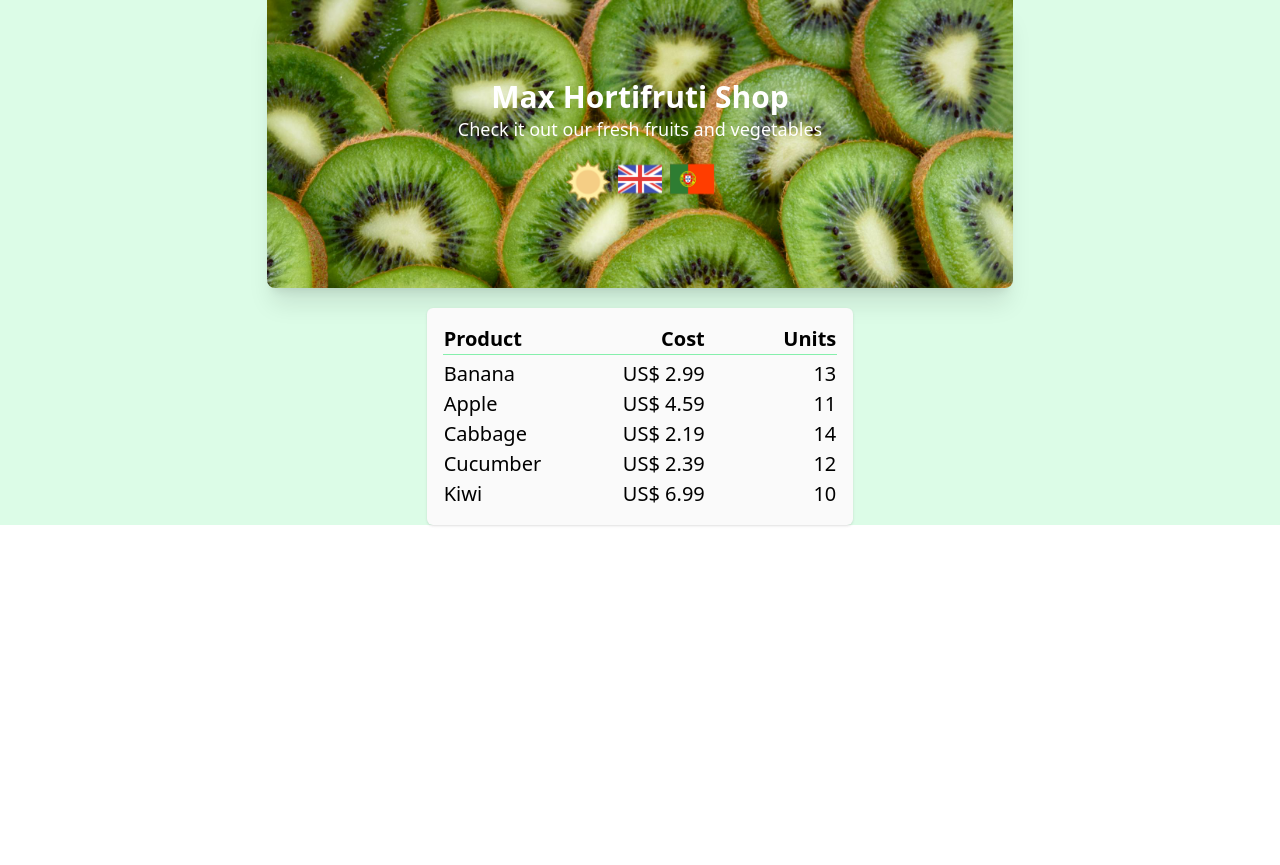
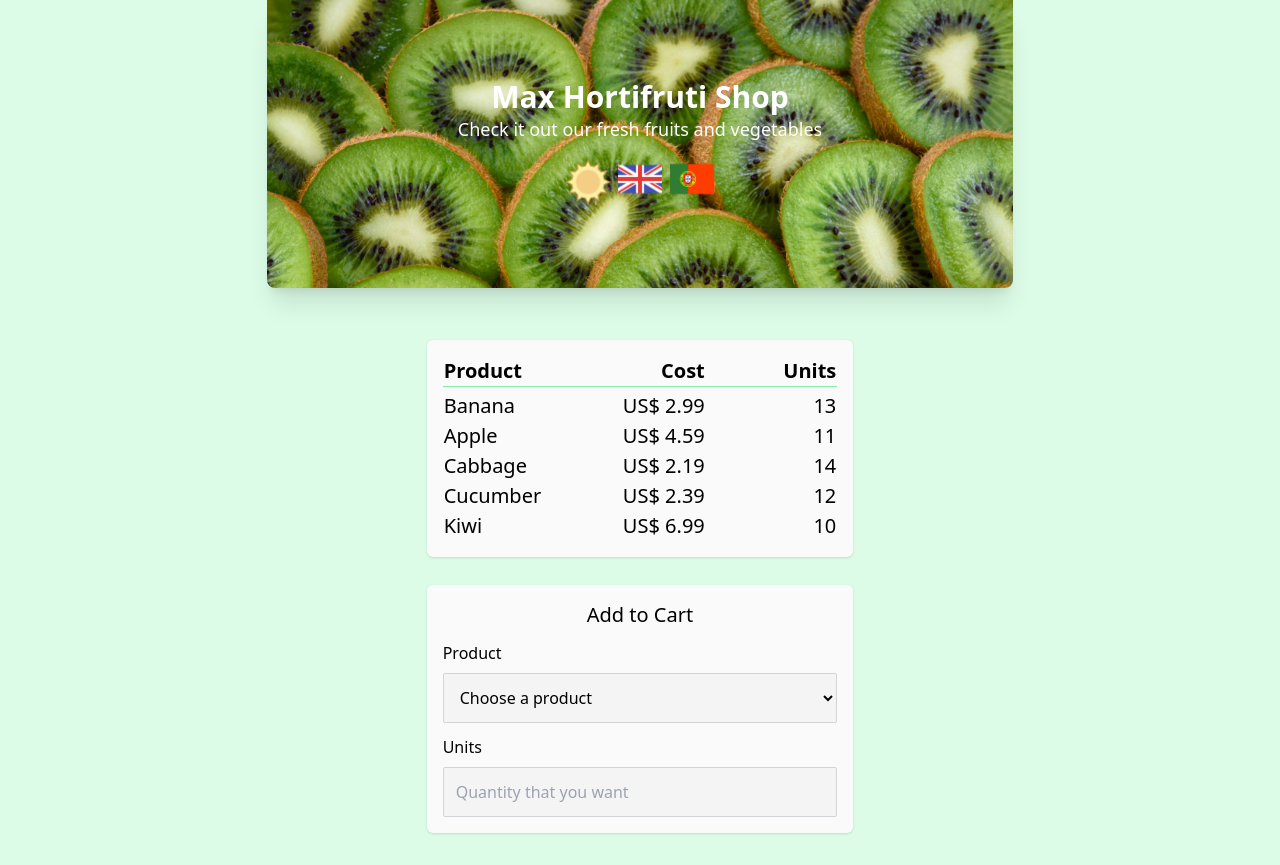
Before and after one commit to Matheus-Pombeiro/max-hortifruti-shop, a React (Create React App) app: page / in a window 1280 px wide. Before the commit the page ends 800 px from the top, so only its background shows below. Built offline with nearby package versions, Linux system fonts and the light colour scheme.

Commit message:
ADD: specific  settings

```diff
--- a/src/components/Main/index.js
+++ b/src/components/Main/index.js
@@ -4,6 +4,7 @@ import { useState } from "react";   // Import useState
 
 // Component imports
 import Stock from "../Stock";
+import Form from "../Form";
 
 const Main = () => {    // Main component
     const { t } = useTranslation();     // Translation hook
@@ -41,10 +42,13 @@ const Main = () => {    // Main component
         }
     ]);
 
+    const [cart, setCart] = useState([]);   // Array that contains the products iserted in the client's cart
+
     // JSX
     return (
-        <main className="w-screen">
+        <main className="w-screen my-8 space-y-7">
             <Stock stock = { stock }/>
+            <Form stock = { stock }/>
         </main>
     )
 };
--- a/src/components/Stock/index.js
+++ b/src/components/Stock/index.js
@@ -1,19 +1,16 @@
 import { useTranslation } from "react-i18next";     // i18next
+
+// Component imports
+import TableHead from "../TableHead";
 
 const Stock = ({ stock }) => {   // Stock component
     const { t } = useTranslation();     // Translation hook
 
     // JSX
     return (
-        <section className="w-10/12 lg:w-6/12 xl:w-4/12 mx-auto bg-zinc-50 rounded-md shadow">
-            <table className="p-4 flex flex-col justify-evenly items-center gap-1 text-lg lg:text-xl">
-                <thead className="w-full border-b border-green-300">
-                    <tr className="grid grid-cols-3">
-                        <th className="text-start">{t("Product")}</th>
-                        <th className="text-end">{t("Cost")}</th>
-                        <th className="text-end">{t("Units")}</th>
-                    </tr>
-                </thead>
+        <section className="section">
+            <table className="flex flex-col justify-evenly items-center gap-1 text-lg lg:text-xl">
+                <TableHead />
                 <tbody className="w-full">
                     {stock.map(product => (
                         <tr key={product.id} className="grid grid-cols-3">
--- a/src/locale/en.json
+++ b/src/locale/en.json
@@ -2,6 +2,7 @@
     "translation": {
         "Title": "Max Hortifruti Shop",
         "Introduction": "Check it out our fresh fruits and vegetables",
+        "Banana": "Banana",
         "Apple": "Apple",
         "Cabbage": "Cabbage",
         "Cucumber": "Cucumber",
@@ -10,6 +11,8 @@
         "Cost": "Cost",
         "Units": "Units",
         "Currency": "US$",
-        "Banana": "Banana"
+        "Choose a product": "Choose a product",
+        "Add to Cart": "Add to Cart",
+        "Placeholder": "Quantity that you want"
     }
 }
--- a/src/locale/pt.json
+++ b/src/locale/pt.json
@@ -10,6 +10,9 @@
         "Product": "Produto",
         "Cost": "Custo",
         "Units": "Unidades",
-        "Currency": "R$"
+        "Currency": "R$",
+        "Choose a product": "Escolha um produto",
+        "Add to Cart": "Adicionar ao Carrinho",
+        "Placeholder": "Quantidade que você deseja"
     }
 }
```
